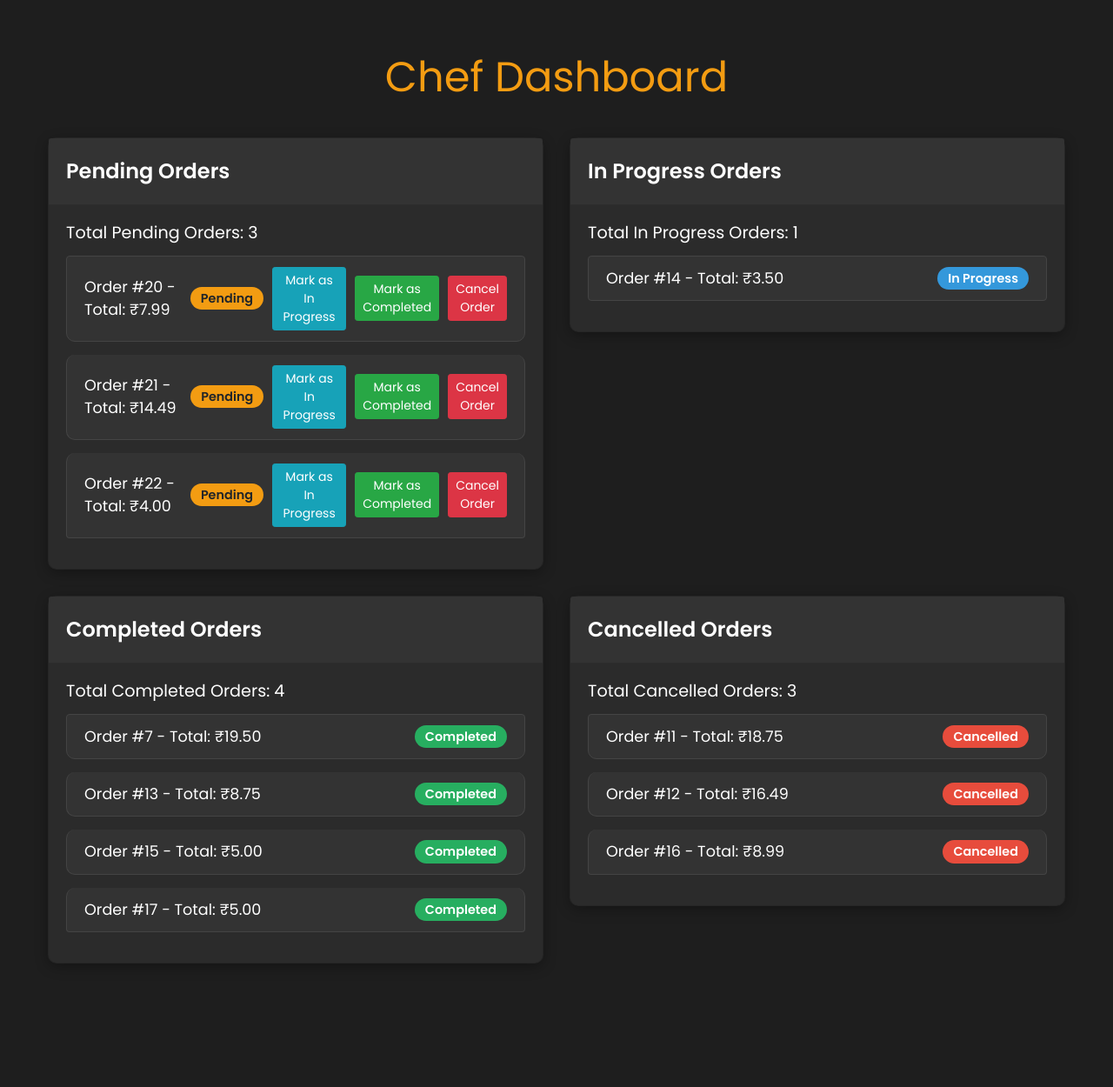
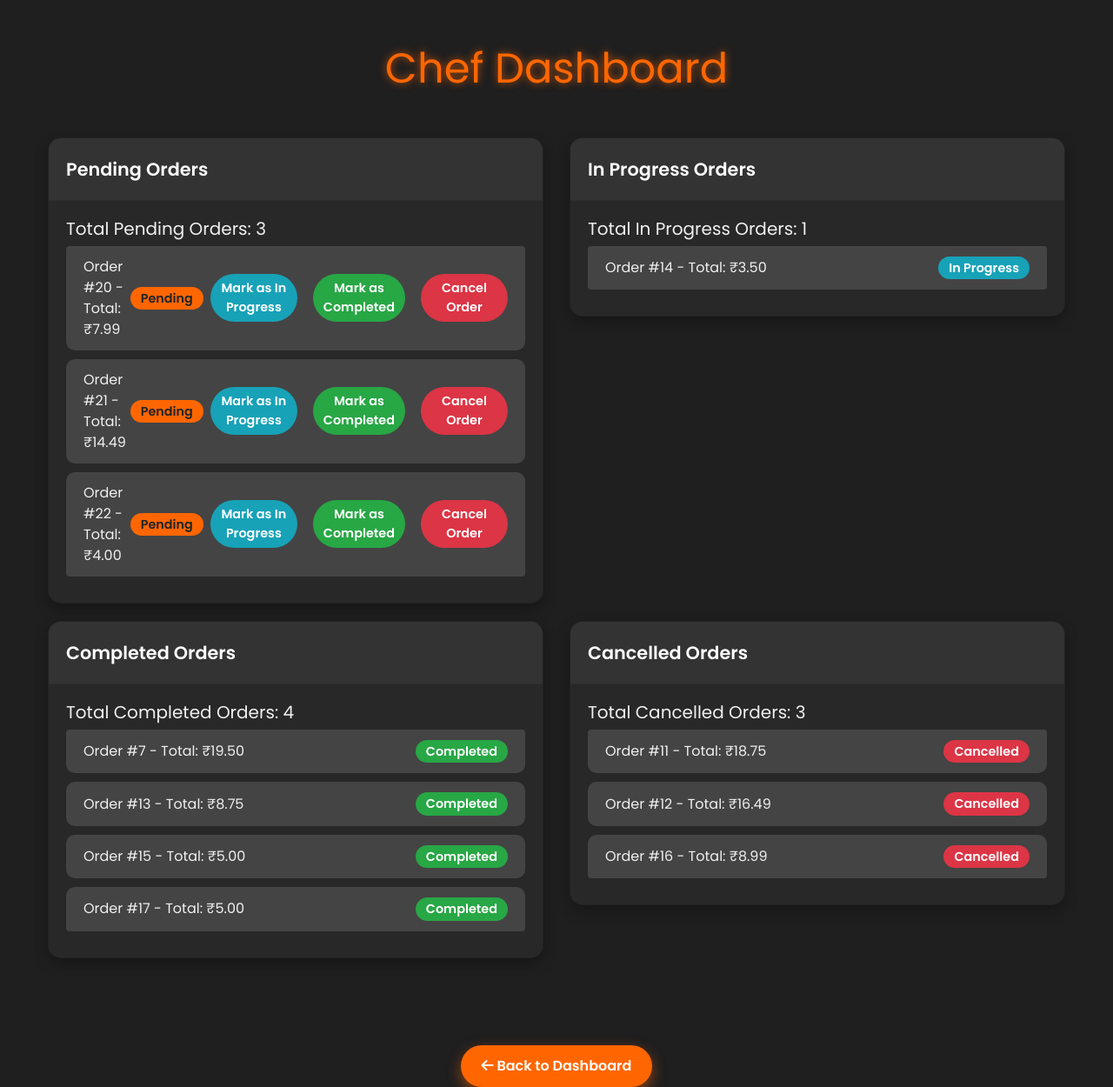
Before and after one commit to AnshPatel1901/Menu-Scanner, a PHP site: page /pages/chef/chef_dashboard.php in a window 1280 px wide. Shown: the whole page at 87% size. Before the commit the page ends 1107 px from the top, so only its background shows below. Run offline with PHP 8.4, Linux system fonts and the light colour scheme; a user stored in the database is signed in; data comes from the database, SQL or seed files in the repository.

Commit message:
Updated UI and added some features

```diff
--- a/functions/manage_menu.php
+++ b/functions/manage_menu.php
@@ -239,6 +239,7 @@ $result = $conn->query("SELECT * FROM menu");
                 </div>
             <?php endwhile; ?>
         </div>
+        <a href="/digidine/dashboard.php" class="btn btn-primary mb-4">← Back to Dashboard</a>
     </div>
 
     <!-- Bootstrap JS (for modals) -->
--- a/pages/admin/admin_dashboard.php
+++ b/pages/admin/admin_dashboard.php
@@ -102,9 +102,12 @@ $daily_analysis_result = $conn->query("SELECT DATE(created_at) as date, COUNT(*)
             border-radius: 30px;
             font-weight: bold;
             transition: transform 0.3s ease;
+            background-color: #ff6600;
+            border: none;
         }
         .btn-primary:hover, .btn-success:hover, .btn-info:hover, .btn-danger:hover {
             transform: translateY(-3px);
+            background-color: #e65500;
         }
         a.btn {
             margin-top: 20px;
--- a/pages/chef/chef_dashboard.php
+++ b/pages/chef/chef_dashboard.php
@@ -13,11 +13,9 @@ if ($_SERVER['REQUEST_METHOD'] === 'POST' && isset($_POST['order_id']) && isset(
     $order_id = $_POST['order_id'];
     $status = $_POST['status'];
 
-    // Prepare the update query
     $stmt = $conn->prepare("UPDATE orders SET status=? WHERE id=?");
     $stmt->bind_param("si", $status, $order_id);
     if ($stmt->execute()) {
-        // Redirect to refresh the page and reflect the changes
         header("Location: /digidine/pages/chef/chef_dashboard.php");
         exit();
     } else {
@@ -27,15 +25,10 @@ if ($_SERVER['REQUEST_METHOD'] === 'POST' && isset($_POST['order_id']) && isset(
 }
 
 // Fetch orders by status
-$pending_orders_query = "SELECT * FROM orders WHERE status='pending'";
-$in_progress_orders_query = "SELECT * FROM orders WHERE status='in_progress'";
-$completed_orders_query = "SELECT * FROM orders WHERE status='completed'";
-$cancelled_orders_query = "SELECT * FROM orders WHERE status='cancelled'";
-
-$pending_orders_result = $conn->query($pending_orders_query);
-$in_progress_orders_result = $conn->query($in_progress_orders_query);
-$completed_orders_result = $conn->query($completed_orders_query);
-$cancelled_orders_result = $conn->query($cancelled_orders_query);
+$pending_orders_result = $conn->query("SELECT * FROM orders WHERE status='pending'");
+$in_progress_orders_result = $conn->query("SELECT * FROM orders WHERE status='in_progress'");
+$completed_orders_result = $conn->query("SELECT * FROM orders WHERE status='completed'");
+$cancelled_orders_result = $conn->query("SELECT * FROM orders WHERE status='cancelled'");
 
 $pending_orders_count = $pending_orders_result->num_rows;
 $in_progress_orders_count = $in_progress_orders_result->num_rows;
@@ -45,97 +38,151 @@ $cancelled_orders_count = $cancelled_orders_result->num_rows;
 <!DOCTYPE html>
 <html lang="en">
 <head>
-    <meta charset="UTF-8">
-    <meta name="viewport" content="width=device-width, initial-scale=1.0">
+<meta charset="UTF-8" />
+<meta name="viewport" content="width=device-width, initial-scale=1" />
 <title>Chef Dashboard</title>
-    <link rel="stylesheet" href="https://maxcdn.bootstrapcdn.com/bootstrap/4.5.2/css/bootstrap.min.css">
-    <link href="https://fonts.googleapis.com/css2?family=Poppins:wght@300;400;600&display=swap" rel="stylesheet">
+<link rel="stylesheet" href="https://cdnjs.cloudflare.com/ajax/libs/font-awesome/6.4.0/css/all.min.css" />
+<link rel="stylesheet" href="https://maxcdn.bootstrapcdn.com/bootstrap/4.5.2/css/bootstrap.min.css" />
+<link href="https://fonts.googleapis.com/css2?family=Poppins:wght@300;400;600&display=swap" rel="stylesheet" />
 <style>
     body {
-            background-color: #1e1e1e; /* Dark background */
+        background-color: #1f1f1f;
+        color: #f0f0f0;
         font-family: 'Poppins', sans-serif;
-            color: #fff;
-        }
-        .container {
-            max-width: 1200px;
-            margin-top: 60px;
+        margin-top: 50px;
     }
     h1 {
         text-align: center;
-            color: #f39c12; /* Accent color */
+        color: #ff6600;
+        text-shadow: 0 0 10px rgba(255, 102, 0, 0.7);
+        margin-bottom: 50px;
         font-size: 3rem;
-            margin-bottom: 40px;
     }
     .card {
-            background-color: #2b2b2b; /* Dark card background */
-            border-radius: 10px;
-            margin-bottom: 30px;
-            box-shadow: 0 4px 15px rgba(0, 0, 0, 0.3);
+        background-color: #282828;
+        border-radius: 15px;
+        box-shadow: 0 6px 15px rgba(0,0,0,0.3);
+        margin-bottom: 20px;
+        overflow: hidden;
+        transition: transform 0.3s ease, box-shadow 0.3s ease;
+    }
+    .card:hover {
+        transform: translateY(-10px);
+        box-shadow: 0 10px 20px rgba(255,102,0,0.3);
     }
     .card-header {
-            background-color: #333333; /* Muted dark header */
+        background-color: #333;
         color: #fff;
-            font-weight: bold;
-            font-size: 1.5rem;
+        font-size: 1.3rem;
+        font-weight: 600;
         padding: 20px;
     }
     .card-body {
         padding: 20px;
+        font-size: 1.1rem;
     }
-        .card-title {
-            font-size: 1.2rem;
-            margin-bottom: 15px;
+    .badge {
+        font-size: 0.9rem;
+        padding: 6px 12px;
+        border-radius: 20px;
+        font-weight: 600;
     }
+    .badge-warning { background-color: #ff6600; }
+    .badge-info { background-color: #17a2b8; }
+    .badge-success { background-color: #28a745; }
+    .badge-danger { background-color: #dc3545; }
     .list-group-item {
+        background-color: #444;
+        color: #f0f0f0;
+        border: none;
+        font-size: 1rem;
+        border-radius: 10px;
+        margin-bottom: 10px;
+        transition: background-color 0.3s ease;
         display: flex;
         justify-content: space-between;
         align-items: center;
-            font-size: 1.1rem;
-            border: 1px solid #444;
-            border-radius: 10px;
-            margin-bottom: 15px;
-            background-color: #333333; /* Dark list items */
+    }
+    .list-group-item:hover {
+        background-color: #ff6600;
         color: #fff;
     }
-        .list-group-item span {
+    .list-group-item form {
   display: inline-block;
+  margin-right: 10px; /* space between buttons */
 }
-        .badge-warning {
-            background-color: #f39c12; /* Orange badge for pending */
-            font-size: 1rem;
+
+.list-group-item form:last-child {
+  margin-right: 0; /* no margin after last button */
+}
+
+.list-group-item form button.order-action-btn {
+  min-width: 100px;    /* consistent button width */
   padding: 6px 12px;
-            border-radius: 20px;
+  font-size: 0.9rem;
+  cursor: pointer;
 }
-        .badge-info {
-            background-color: #3498db; /* Blue badge for in progress */
-            font-size: 1rem;
-            padding: 6px 12px;
-            border-radius: 20px;
+
+    form {
+        display: inline-block;
+        margin-left: 8px;
     }
-        .badge-success {
-            background-color: #27ae60; /* Green badge for completed */
-            font-size: 1rem;
-            padding: 6px 12px;
-            border-radius: 20px;
+    .order-action-btn {
+        border-radius: 30px;
+        padding: 5px 12px;
+        font-weight: 600;
+        font-size: 0.9rem;
+        border: none;
+        cursor: pointer;
+        transition: background-color 0.3s ease, transform 0.3s ease;
     }
-        .badge-danger {
-            background-color: #e74c3c; /* Red badge for cancelled */
-            font-size: 1rem;
-            padding: 6px 12px;
-            border-radius: 20px;
+    .order-action-btn:hover {
+        transform: translateY(-3px);
     }
-        .list-group-item:hover {
-            background-color: #444;
-            box-shadow: 0 2px 5px rgba(0, 0, 0, 0.2);
+    .btn-info {
+        background-color: #17a2b8;
+        color: white;
     }
-        .badge {
-            font-size: 0.9rem;
+    .btn-info:hover {
+        background-color: #138496;
+    }
+    .btn-success {
+        background-color: #28a745;
+        color: white;
+    }
+    .btn-success:hover {
+        background-color: #218838;
+    }
+    .btn-danger {
+        background-color: #dc3545;
+        color: white;
+    }
+    .btn-danger:hover {
+        background-color: #c82333;
+    }
+    .container {
+        max-width: 1200px;
+        margin-top: 20px;
     }
     .row {
-            margin-bottom: 20px;
+        margin-bottom: 50px;
     }
-        .order-action-btn {
-            margin-left: 10px;
+    a.btn-back {
+        display: inline-block;
+        background-color: #ff6600;
+        color: #fff;
+        padding: 12px 24px;
+        font-weight: 600;
+        border-radius: 30px;
+        text-decoration: none;
+        box-shadow: 0 6px 15px rgba(255,102,0,0.5);
+        transition: background-color 0.3s ease, transform 0.3s ease;
+        margin-top: 30px;
+    }
+    a.btn-back:hover {
+        background-color: #e65500;
+        transform: translateY(-3px);
+        color: #fff;
     }
 </style>
 </head>
@@ -144,33 +191,31 @@ $cancelled_orders_count = $cancelled_orders_result->num_rows;
     <h1>Chef Dashboard</h1>
 
     <div class="row">
-        <!-- Pending Orders Card -->
+        <!-- Pending Orders -->
         <div class="col-md-6">
             <div class="card">
-                <div class="card-header">
-                    Pending Orders
-                </div>
+                <div class="card-header">Pending Orders</div>
                 <div class="card-body">
-                    <h5 class="card-title">Total Pending Orders: <?php echo $pending_orders_count; ?></h5>
+                    <h5>Total Pending Orders: <?php echo $pending_orders_count; ?></h5>
                     <ul class="list-group">
                         <?php while ($order = $pending_orders_result->fetch_assoc()) { ?>
                             <li class="list-group-item">
                                 <span>Order #<?php echo $order['id']; ?> - Total: ₹<?php echo $order['total_price']; ?></span>
                                 <span class="badge badge-warning">Pending</span>
-                                <form method="POST" action="" style="display:inline;">
+                                <form method="POST" action="">
                                     <input type="hidden" name="order_id" value="<?php echo $order['id']; ?>">
                                     <input type="hidden" name="status" value="in_progress">
-                                    <button type="submit" class="btn btn-sm btn-info order-action-btn">Mark as In Progress</button>
+                                    <button type="submit" class="order-action-btn btn-info">Mark as In Progress</button>
                                 </form>
-                                <form method="POST" action="" style="display:inline;">
+                                <form method="POST" action="">
                                     <input type="hidden" name="order_id" value="<?php echo $order['id']; ?>">
                                     <input type="hidden" name="status" value="completed">
-                                    <button type="submit" class="btn btn-sm btn-success order-action-btn">Mark as Completed</button>
+                                    <button type="submit" class="order-action-btn btn-success">Mark as Completed</button>
                                 </form>
-                                <form method="POST" action="" style="display:inline;">
+                                <form method="POST" action="">
                                     <input type="hidden" name="order_id" value="<?php echo $order['id']; ?>">
                                     <input type="hidden" name="status" value="cancelled">
-                                    <button type="submit" class="btn btn-sm btn-danger order-action-btn">Cancel Order</button>
+                                    <button type="submit" class="order-action-btn btn-danger">Cancel Order</button>
                                 </form>
                             </li>
                         <?php } ?>
@@ -179,14 +224,12 @@ $cancelled_orders_count = $cancelled_orders_result->num_rows;
             </div>
         </div>
 
-        <!-- In Progress Orders Card -->
+        <!-- In Progress Orders -->
         <div class="col-md-6">
             <div class="card">
-                <div class="card-header">
-                    In Progress Orders
-                </div>
+                <div class="card-header">In Progress Orders</div>
                 <div class="card-body">
-                    <h5 class="card-title">Total In Progress Orders: <?php echo $in_progress_orders_count; ?></h5>
+                    <h5>Total In Progress Orders: <?php echo $in_progress_orders_count; ?></h5>
                     <ul class="list-group">
                         <?php while ($order = $in_progress_orders_result->fetch_assoc()) { ?>
                             <li class="list-group-item">
@@ -199,14 +242,12 @@ $cancelled_orders_count = $cancelled_orders_result->num_rows;
             </div>
         </div>
 
-        <!-- Completed Orders Card -->
+        <!-- Completed Orders -->
         <div class="col-md-6">
             <div class="card">
-                <div class="card-header">
-                    Completed Orders
-                </div>
+                <div class="card-header">Completed Orders</div>
                 <div class="card-body">
-                    <h5 class="card-title">Total Completed Orders: <?php echo $completed_orders_count; ?></h5>
+                    <h5>Total Completed Orders: <?php echo $completed_orders_count; ?></h5>
                     <ul class="list-group">
                         <?php while ($order = $completed_orders_result->fetch_assoc()) { ?>
                             <li class="list-group-item">
@@ -219,14 +260,12 @@ $cancelled_orders_count = $cancelled_orders_result->num_rows;
             </div>
         </div>
 
-        <!-- Cancelled Orders Card -->
+        <!-- Cancelled Orders -->
         <div class="col-md-6">
             <div class="card">
-                <div class="card-header">
-                    Cancelled Orders
-                </div>
+                <div class="card-header">Cancelled Orders</div>
                 <div class="card-body">
-                    <h5 class="card-title">Total Cancelled Orders: <?php echo $cancelled_orders_count; ?></h5>
+                    <h5>Total Cancelled Orders: <?php echo $cancelled_orders_count; ?></h5>
                     <ul class="list-group">
                         <?php while ($order = $cancelled_orders_result->fetch_assoc()) { ?>
                             <li class="list-group-item">
@@ -238,8 +277,14 @@ $cancelled_orders_count = $cancelled_orders_result->num_rows;
                 </div>
             </div>
         </div>
+    </div>
 
+    <div class="text-center">
+        <a href="../../dashboard.php" class="btn-back"><i class="fa fa-arrow-left"></i> Back to Dashboard</a>
     </div>
 </div>
+
+<script src="https://code.jquery.com/jquery-3.5.1.slim.min.js"></script>
+<script src="https://cdn.jsdelivr.net/npm/bootstrap@4.5.2/dist/js/bootstrap.bundle.min.js"></script>
 </body>
 </html>
```
Also changed, not shown: functions/manage_users.php (+5 -2 lines), pages/customer/customer_orders.php (+23 -1 lines), pages/customer/menu.php (+18 -3 lines), pages/manager/manager_dashboard.php (+33 -4 lines). Lines whose indentation alone changed are shown as unchanged.
